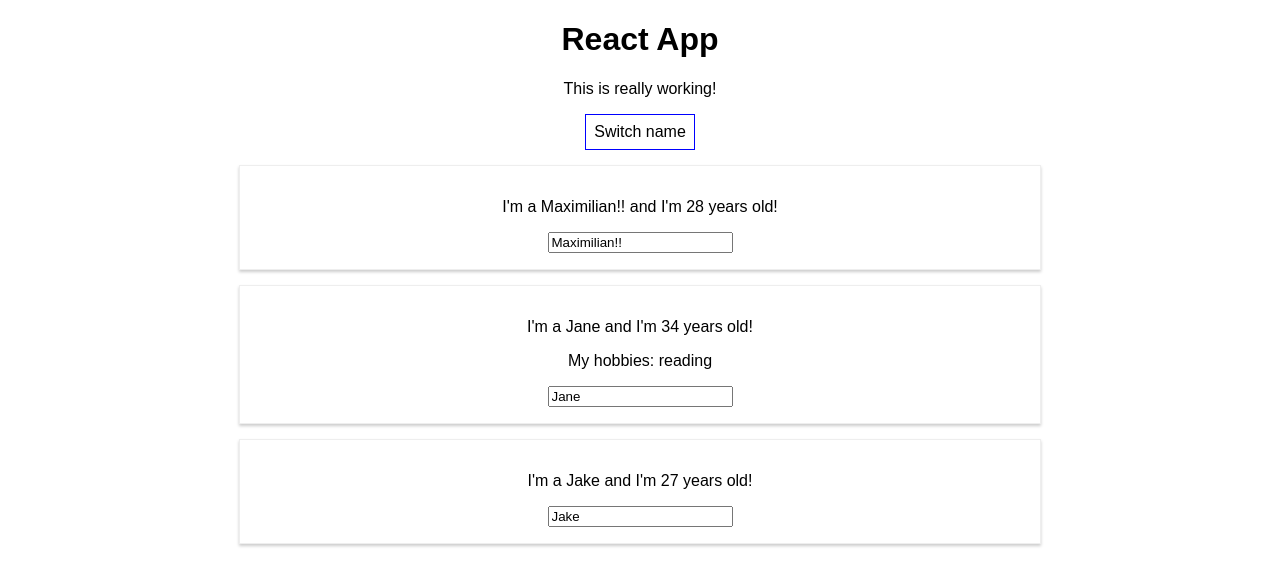
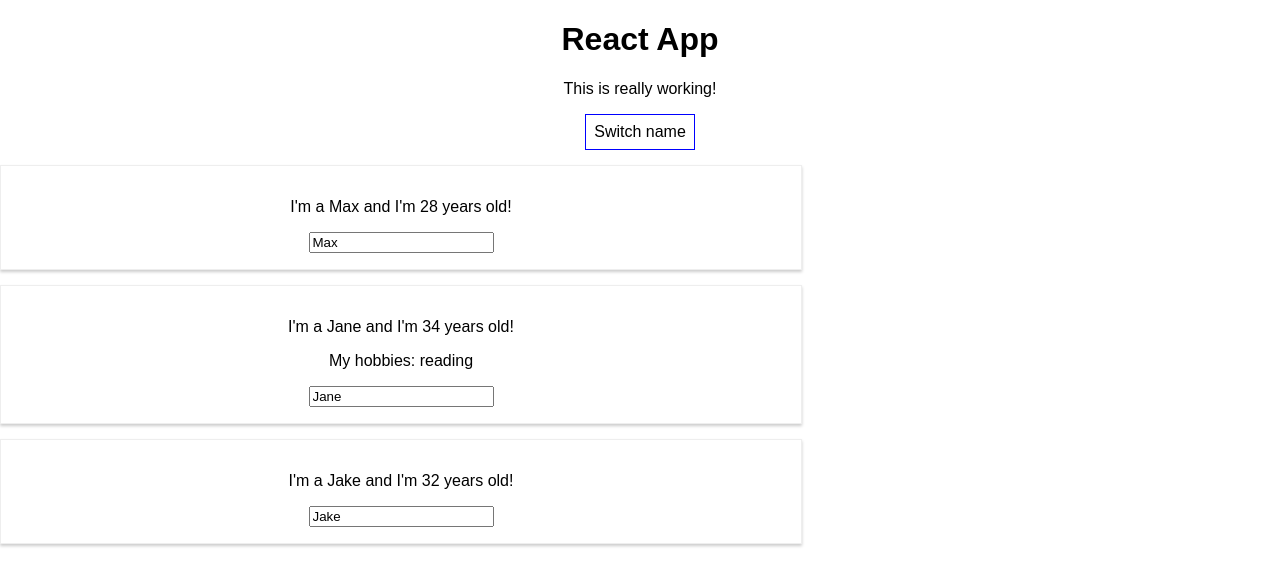
Before and after one commit to pchelka84/react-app-list-of-people, a React (Create React App) app: page / in a window 1280 px wide. Both pictures are taken after a click on the button "Switch name". Shown: the top 586 px of the page. Built offline with nearby package versions, Linux system fonts and the light colour scheme.

Commit message:
Creating method to toggle Names

```diff
--- a/src/App.js
+++ b/src/App.js
@@ -8,7 +8,8 @@
       { name: "Max", age: 28 },
       { name: "Jane", age: 34 },
       { name: "Jake", age: 32 }
-    ]
+    ],
+    showPersons: false
   };
 
   switchNameHandler = newName => {
@@ -32,6 +33,11 @@
     });
   };
 
+  togglePerosonsHandler = () => {
+    const doesShow = this.state.showPersons;
+    this.setState({ showPersons: !doesShow });
+  };
+
   render() {
     const style = {
       backgroundColor: "white",
@@ -46,13 +52,12 @@
         <h1>React App</h1>
         <p>This is really working!</p>
 
-        <button
-          style={style}
-          onClick={() => this.switchNameHandler("Maximilian!!")}
-        >
+        <button style={style} onClick={this.togglePerosonsHandler}>
           Switch name
         </button>
 
+        {this.state.showPersons ? (
+          <div>
             <Person
               name={this.state.persons[0].name}
               age={this.state.persons[0].age}
@@ -70,6 +75,8 @@
               age={this.state.persons[2].age}
             />
           </div>
+        ) : null}
+      </div>
     );
   }
 }
--- a/src/Person/Person.css
+++ b/src/Person/Person.css
@@ -1,6 +1,6 @@
 .Person {
   width: 60%;
-  margin: 15px auto;
+  margin: 15px 0;
   border: 1px solid #eee;
   box-shadow: 0 2px 3px #ccc;
   padding: 16px;
```
Lines whose indentation alone changed are shown as unchanged.
